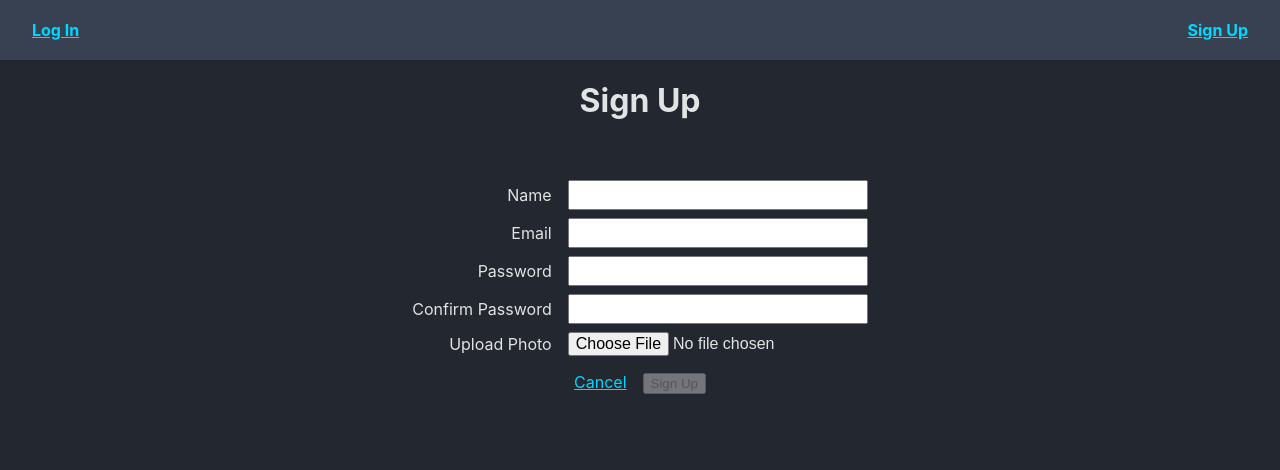
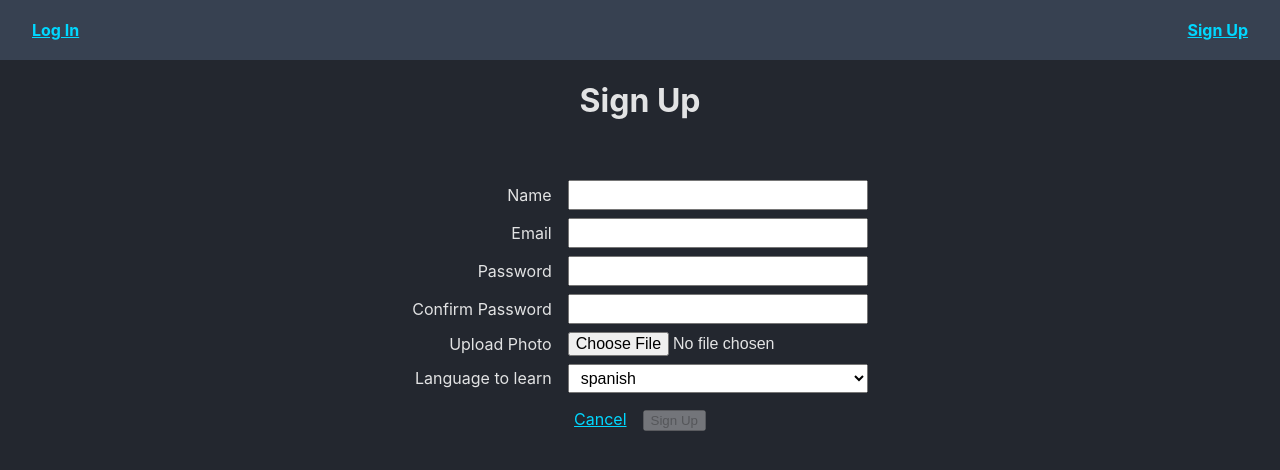
Before and after one commit to ofshvmin/newsLingo-front-end, a React (Vite) app: page /auth/signup in a window 1280 px wide. Shown: the top 470 px of the page. Built offline with nearby package versions, Linux system fonts and the light colour scheme; no server answers.

Commit message:
update Signup component to include preferred language

```diff
--- a/src/pages/Signup/Signup.jsx
+++ b/src/pages/Signup/Signup.jsx
@@ -18,6 +18,7 @@ const Signup = ({ handleAuthEvt }) => {
     email: '',
     password: '',
     passwordConf: '',
+    preferredLanguage: 'spanish',
   })
   const [photoData, setPhotoData] = useState({ photo: null })
   const [isSubmitted, setIsSubmitted] = useState(false)
@@ -71,7 +72,7 @@ const Signup = ({ handleAuthEvt }) => {
     }
   }
 
-  const { name, email, password, passwordConf } = formData
+  const { name, email, password, passwordConf, preferredLanguage } = formData
 
   const isFormInvalid = () => {
     return !(name && email && password && password === passwordConf)
@@ -122,6 +123,16 @@ const Signup = ({ handleAuthEvt }) => {
             ref={imgInputRef}
           />
         </label>
+        <label className={styles.label}>
+          Language to learn
+          <select
+            name="preferredLanguage"
+          >
+            <option
+              value={preferredLanguage}
+            >{preferredLanguage}</option>
+          </select>
+        </label>
         <div>
           <Link to="/">Cancel</Link>
           <button
--- a/src/pages/Signup/Signup.module.css
+++ b/src/pages/Signup/Signup.module.css
@@ -1,4 +1,4 @@
-input {
+input, select {
   margin-left: 16px;
   padding: 4px 8px;
   font-size: 16px;
```
